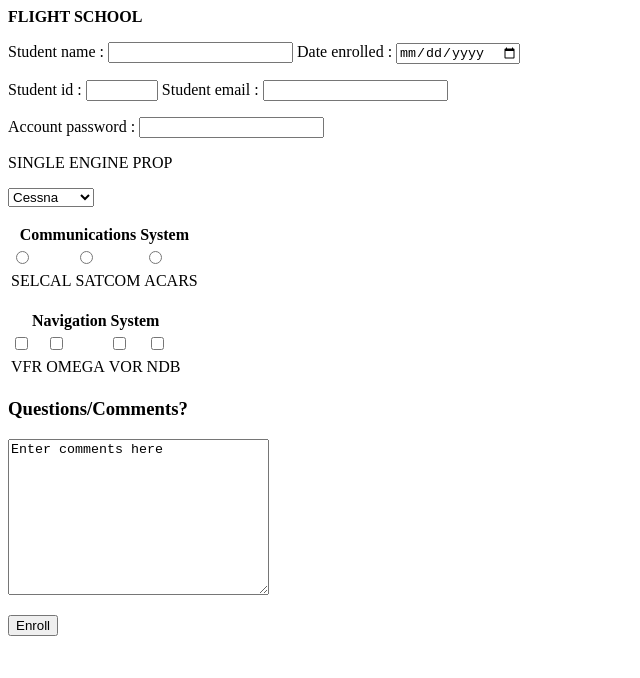
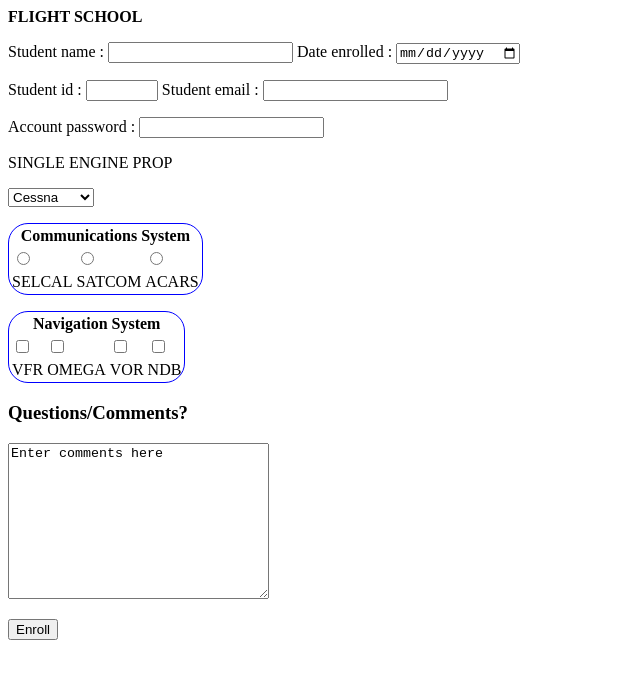
Before and after one commit to abbottn/HTMLandCSSassignment, a plain HTML site: page registration.html in a window 1280 px wide. Shown: the whole page, without its empty margins (0-640 px from the left). Drawn offline with Linux system fonts and the light colour scheme.

Commit message:
border style added to registration page

```diff
--- /dev/null
+++ b/registration.css
@@ -0,0 +1,8 @@
+.comsys {
+    border-radius: 20px;
+    border: 1px solid blue;
+}
+.navsys {
+    border-radius: 20px;
+    border: 1px solid blue;
+}
--- a/registration.html
+++ b/registration.html
@@ -3,6 +3,7 @@
 <html>
     <head>
         <title>Flight School</title>
+        <link rel="stylesheet" href="registration.css">
     </head>
     <body>
         <b>FLIGHT SCHOOL</b>
@@ -41,7 +42,7 @@
 
 
             <p>
-                <table>
+                <table class="comsys">
                     <thead>
                         <tr>
                             <th colspan="3">Communications System</th>
@@ -64,7 +65,7 @@
                 </table>
             </p>
             <p>
-                <table>
+                <table class="navsys">
                     <thead>
                         <tr>
                             <th colspan="4">Navigation System</th>
```
